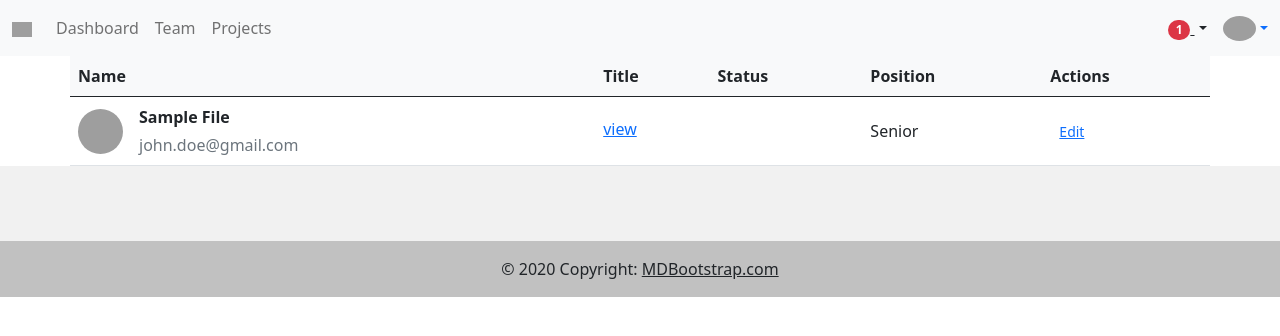
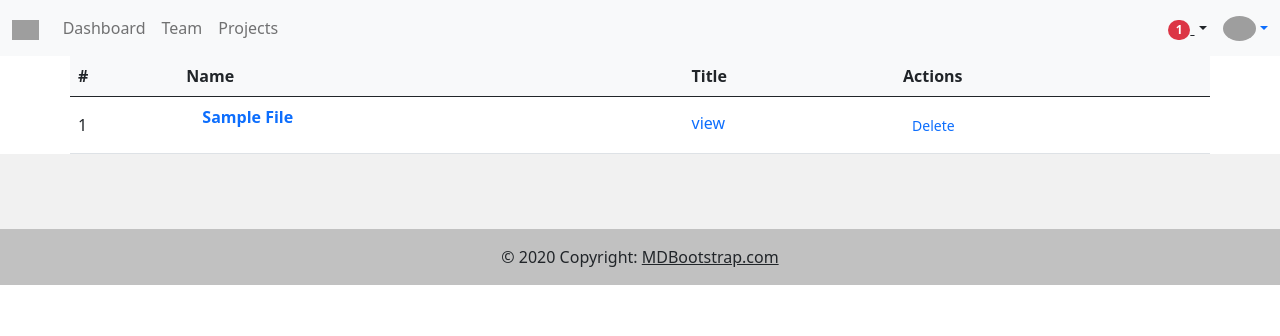
Before and after one commit to rcoffie/ShareSafely, a Django app: page /user_engine/ in a window 1280 px wide. Shown: the top 336 px of the page. Run offline with Django 4.2, Linux system fonts and the light colour scheme; a user stored in the database is signed in; tables that the repository leaves empty hold one stand-in row (values such as "Sample post"); grey boxes are pictures that could not be loaded.

Commit message:
updating dashboard

```diff
--- a/file_engine/urls.py
+++ b/file_engine/urls.py
@@ -5,4 +5,5 @@ urlpatterns = [
     path('',views.Home, name='home'),
     path('upload_file/',views.upload_file, name="upload_file"),
     path('<int:id>/edit_file/',views.edit_file,name="edit_file"),
+    path('<int:id>/delete_file/',views.delete_file,name="delete_file")
 ]
--- a/templates/base.html
+++ b/templates/base.html
@@ -39,11 +39,11 @@
       <!-- Collapsible wrapper -->
       <div class="collapse navbar-collapse" id="navbarSupportedContent">
         <!-- Navbar brand -->
-        <a class="navbar-brand mt-2 mt-lg-0" href="#">
+        <a class="navbar-brand mt-2 mt-lg-0" href="{% url 'home' %}">
           <img
-            src="https://mdbcdn.b-cdn.net/img/logo/mdb-transaprent-noshadows.webp"
-            height="15"
-            alt="MDB Logo"
+            src="https://sm.pcmag.com/pcmag_au/guide/t/the-best-c/the-best-cloud-storage-and-file-sharing-services-for-2023_4kch.jpg"
+            height="20"
+            alt="sharesafely"
             loading="lazy"
           />
         </a>
--- a/templates/user_engine/dashboard.html
+++ b/templates/user_engine/dashboard.html
@@ -7,10 +7,9 @@
         <table class="table align-middle mb-0 bg-white">
             <thead class="bg-light">
               <tr>
+                <th>#</th>
                 <th>Name</th>
                 <th>Title</th>
-                <th>Status</th>
-                <th>Position</th>
                 <th>Actions</th>
               </tr>
             </thead>
@@ -19,32 +18,28 @@
                 {% for each in files %}
               <tr>
                 <td>
+                    {{ forloop.counter }}
+                </td>
+                <td>
                   <div class="d-flex align-items-center">
-                    <img
-                        src="https://mdbootstrap.com/img/new/avatars/8.jpg"
-                        alt=""
-                        style="width: 45px; height: 45px"
-                        class="rounded-circle"
-                        />
+
                     <div class="ms-3">
-                      <p class="fw-bold mb-1">{{ each.name|title}}</p>
-                      <p class="text-muted mb-0">john.doe@gmail.com</p>
+                      <a href="{% url 'edit_file' each.id %}" class="fw-bold mb-1 text-decoration-none">{{ each.name|title}}</p>
+
                     </div>
                   </div>
                 </td>
                 {% if each.file %}
                 <td>
-                  <p class="fw-normal mb-1"> <a href="{{each.file.url}}" target="_blank"> view</a> </p>
+                  <p class="fw-normal mb-1 "> <a href="{{each.file.url}} " target="_blank" class="text-decoration-none"> view</a> </p>
 
                 </td>
                 {% endif %}
+
                 <td>
-                  <span class="badge badge-success rounded-pill d-inline">Active</span>
-                </td>
-                <td>Senior</td>
-                <td>
-                  <a href="{% url 'edit_file' each.id %}" type="button" class="btn btn-link btn-sm btn-rounded">
-                    Edit
+
+                  <a href="{% url 'delete_file' each.id %}" onclick="return confirm('Are you sure?')"type="button" class="btn btn-link btn-sm btn-rounded text-decoration-none">
+                    Delete
                   </a>
                 </td>
               </tr>
```
Also changed, not shown: file_engine/views.py (+11 -2 lines).
